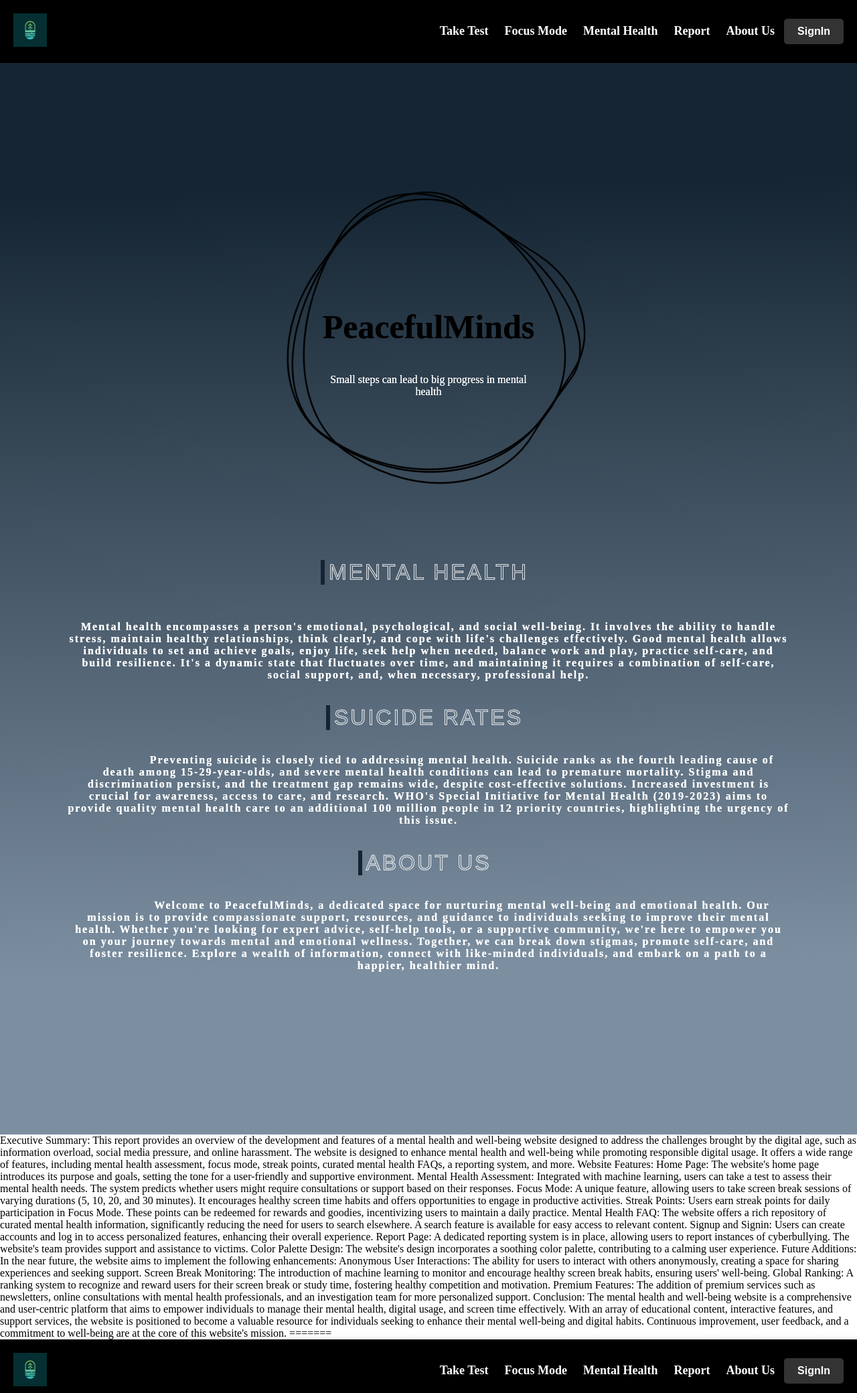
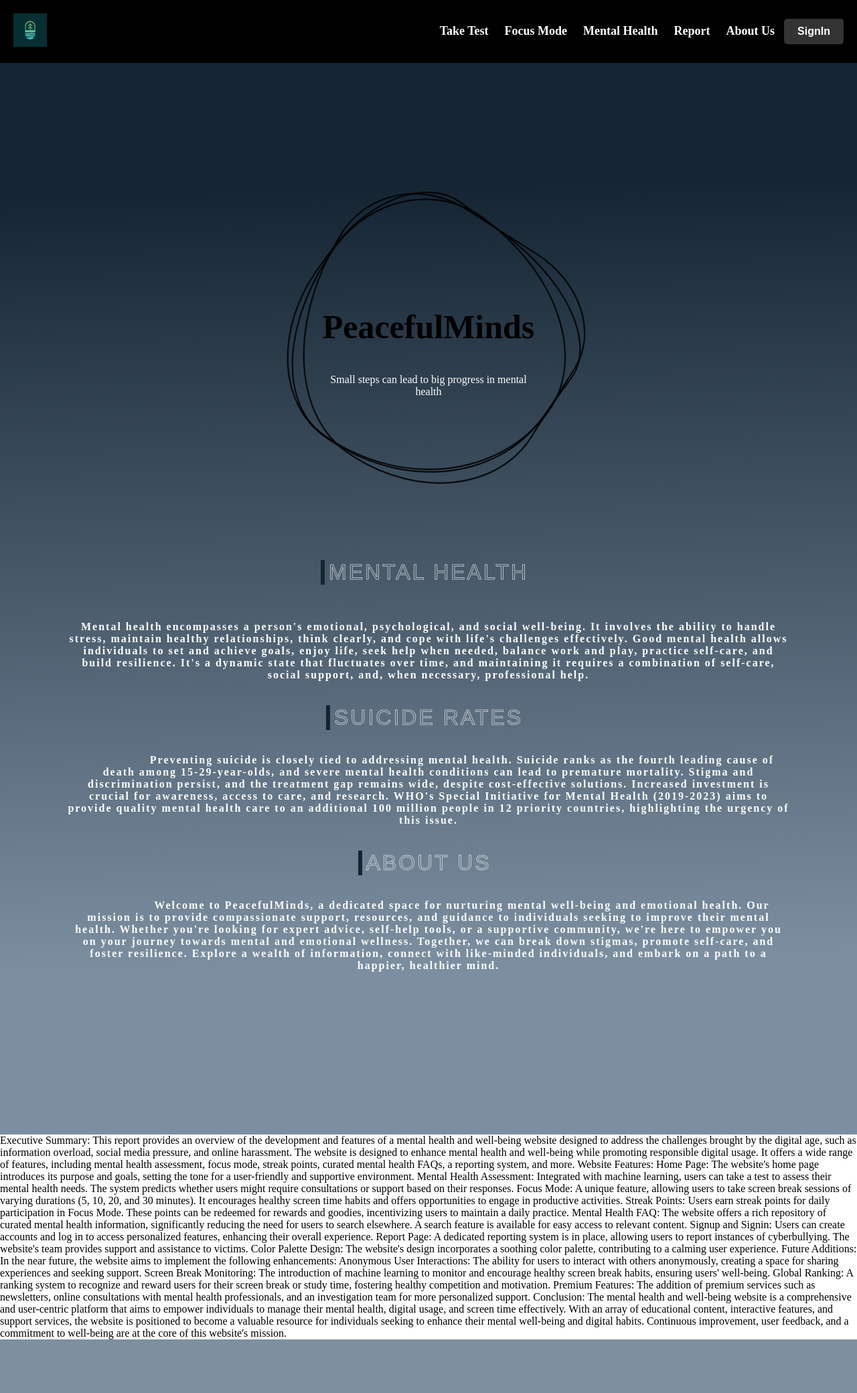
Before and after one commit to vikramgt/Bits-N-Bytes, a Django app: page / in a window 1280 px wide. Shown: the top 2080 px of the page at 67% size. After the commit the page ends 2000 px from the top, so only its background shows below. Run offline with Django 4.2, Linux system fonts and the light colour scheme; parts of the project's set-up code (start-up, migrations or seed data) failed here and were passed over.

Commit message:
Pen-ultimate change

```diff
--- a/mind/myproject/myapp/views.py
+++ b/mind/myproject/myapp/views.py
@@ -19,7 +19,9 @@
 import tensorflow as tf
 # from tensorflow import keras
 import joblib
+import pandas as pd
 import numpy as np
+
 # Adjust the path accordingly
 loaded_model = joblib.load('gbc_model.joblib')
 
@@ -84,22 +86,22 @@
 
 class QuizResponseView(APIView):
     def post(self, request):
-        serializer = QuizResponseSerializer(data=request.data)
+        breakpoint()
+        feature_names = ['Age', 'Gender', 'self_employed', 'family_history',
+                         'work_interfere', 'no_employees', 'remote_work', 'tech_company',
+                         'benefits', 'care_options', 'wellness_program', 'seek_help',
+                         'anonymity', 'leave', 'mental_health_consequence',
+                         'phys_health_consequence', 'coworkers', 'supervisor',
+                         'mental_health_interview', 'phys_health_interview',
+                         'mental_vs_physical', 'obs_consequence']
+        query_dict = request.data
+        values = query_dict.getlist('my_array[]')
 
-        if serializer.is_valid():
-            serializer.save()
-            breakpoint()
-            input_data = request.data[serializer]
-
-            # Preprocess the input data if needed (e.g., convert to NumPy array)
-            input_data = np.array(input_data)
-
-            # Make predictions using the loaded model
-            predictions = loaded_model.predict(input_data)
-
-            return Response({'predictions': predictions.tolist()}, status=status.HTTP_200_OK)
-
-        return Response(serializer.errors, status=status.HTTP_400_BAD_REQUEST)
+        data_dict = {feature_name: [int(value)] for feature_name, value in zip(feature_names, values)}
+        # data_array = np.array(list(data_dict.values()))
+        df = pd.DataFrame(data_dict)
+        pred = loaded_model.predict(df)
+        return Response({'predictions': pred.tolist()}, status=status.HTTP_200_OK)
 
 
 def report_bullying(request):
--- a/mind/myproject/myproject/urls.py
+++ b/mind/myproject/myproject/urls.py
@@ -29,7 +29,7 @@
     path('focusMode/', views.foucsmode, name='focusMode'),
     path('logout/', views.Logout, name='logout'),
     path('Mentalhealth/', views.MentalHealth, name='Mentalhealth'),
-    path('my-api-endpoint/', views.MyApi, name='my-api-endpoint'),
+    # path('my-api-endpoint/', views.MyApi, name='my-api-endpoint'),
     path('report_bullying/', views.report_bullying, name='report_bullying'),
     path('thank_you/', views.thank_you, name='thank_you'),
     path('my-api-endpoint/', views.QuizResponseView.as_view(),
--- a/mind/myproject/templates/home.html
+++ b/mind/myproject/templates/home.html
@@ -44,16 +44,13 @@
           </ul>
 
           {% if 'user' in request.session %}
-          <button
-            class="sign-in"
-            onclick="location.href='{% url 'logout' %}'"
-          >
+          <button class="sign-in" onclick="window.location.href = 'logout'">
             Logout
           </button>
           {% else %}
           <button
           class="sign-in"
-          onclick="location.href='{% url 'signin' %}'"
+          onclick="location.href='signin'"
         >
           SignIn
         </button>
@@ -146,114 +143,3 @@
 Conclusion:
 
 The mental health and well-being website is a comprehensive and user-centric platform that aims to empower individuals to manage their mental health, digital usage, and screen time effectively. With an array of educational content, interactive features, and support services, the website is positioned to become a valuable resource for individuals seeking to enhance their mental well-being and digital habits. Continuous improvement, user feedback, and a commitment to well-being are at the core of this website's mission.
-=======
-<!DOCTYPE html>
-<html lang="en">
-  <head>
-    <meta charset="UTF-8" />
-    <meta name="viewport" content="width=device-width, initial-scale=1.0" />
-    <title>PeacefulMinds</title>
-    {%load static%}
-    <link
-      rel="stylesheet"
-      type="text/css"
-      href="{% static 'css\index.css' %}"
-    />
-  </head>
-  <body>
-    {% csrf_token %}
-    <header>
-      <div class="logo">
-       {% load static %} <img src='{% static "download.png" %}' alt="home" />
-
-      </div>
-
-      <div class="header-div">
-        <div class="navigation">
-          <ul>
-
-
-
-            <li>
-              {% if 'user' in request.session %}
-<li><a href="taketest">Take Test</a></li>
-{% else %}
-<li><a href="signin">Take Test</a></li>
-{% endif %}
-
-                </li>
-            {% if 'user' in request.session %}
-            <li><a href="{% url 'signin' %}">Sign Out</a></li>
-            {% endif %}
-            <li><a href="focusMode">Focus Mode</a></li>
-            <li><a href="Mentalhealth">Mental Health</a></li>
-            <li><a href="report_bullying">Report</a></li>
-            <li><a href="#aboutus1">About Us</a></li>
-
-          </ul>
-
-          {% if 'user' in request.session %}
-          <button
-            class="sign-in"
-            onclick="location.href='{% url 'logout' %}'"
-          >
-            Logout
-          </button>
-          {% else %}
-          <button
-          class="sign-in"
-          onclick="location.href='{% url 'signin' %}'"
-        >
-          SignIn
-        </button>
-        {%endif%}
-        </div>
-      </div>
-    </header>
-    <main>
-    <div class="container">
-        <div class="content">
-            <div class="square twitch" style="margin-bottom: 50px;">
-                <span class="one" ></span>
-                <span class="two"></span>
-                <span class="three"></span>
-                <div class="circle">
-
-                    <h2 class="DrugRadar"> PeacefulMinds
-
-                    </h2>
-                    <p class="tag-line">Small steps can lead to big progress in mental health</p>
-                </div>
-            </div>
-<br><br><br><br>
-
-            <a  class="button" target="_parent">
-                    <span class="actual-text">&nbsp;Mental health&nbsp;</span>
-                    <span class="hover-text" aria-hidden="true">&nbsp;Mental health&nbsp;</span>
-            </a>
-            <div class ="mentalhealth">
-            <p ><br> Mental health encompasses a person's emotional, psychological, and social well-being. It involves the ability to handle stress, maintain healthy relationships, think clearly, and cope with life's challenges effectively. Good mental health allows individuals to set and achieve goals, enjoy life, seek help when needed, balance work and play, practice self-care, and build resilience. It's a dynamic state that fluctuates over time, and maintaining it requires a combination of self-care, social support, and, when necessary, professional help. </p></div>
-
-        <a  class="button" target="_parent">
-                    <span class="actual-text">&nbsp;Suicide Rates&nbsp;</span>
-                    <span class="hover-text" aria-hidden="true">&nbsp;Suicide Rates&nbsp;</span>
-
-            </a>
-            <div class ="mentalhealth">
-            <p>Preventing suicide is closely tied to addressing mental health. Suicide ranks as the fourth leading cause of death among 15-29-year-olds, and severe mental health conditions can lead to premature mortality. Stigma and discrimination persist, and the treatment gap remains wide, despite cost-effective solutions. Increased investment is crucial for awareness, access to care, and research. WHO's Special Initiative for Mental Health (2019-2023) aims to provide quality mental health care to an additional 100 million people in 12 priority countries, highlighting the urgency of this issue.</p></div>
-            <a  id="aboutus1" class="button" target="_parent">
-                    <span class="actual-text">&nbsp;About Us&nbsp;</span>
-                    <span class="hover-text" aria-hidden="true">&nbsp;About Us&nbsp;</span>
-
-            </a>
-            <div class =" mentalhealth">
-            <p >
-
-Welcome to PeacefulMinds, a dedicated space for nurturing mental well-being and emotional health. Our mission is to provide compassionate support, resources, and guidance to individuals seeking to improve their mental health. Whether you're looking for expert advice, self-help tools, or a supportive community, we're here to empower you on your journey towards mental and emotional wellness. Together, we can break down stigmas, promote self-care, and foster resilience. Explore a wealth of information, connect with like-minded individuals, and embark on a path to a happier, healthier mind.</p></div>
-
-</div>
-
-    </div>
-
-  </body>
-</html>
--- a/mind/myproject/templates/taketest.html
+++ b/mind/myproject/templates/taketest.html
@@ -29,5 +29,5 @@
   </body>
   {% load static %}
   <script src="https://code.jquery.com/jquery-3.5.1.min.js"></script>
-  <script src="{% static 'js/takeTest.js' %}"></script>
+  <script type="module" src="{% static 'js/takeTest.js' %}"></script>
 </html>
```
Also changed, not shown: mind/myproject/myapp/static/js/takeTest.js (+39 -17 lines), mind/myproject/templates/my-api-endpoint.html (+4 -6 lines), 1 other file.
